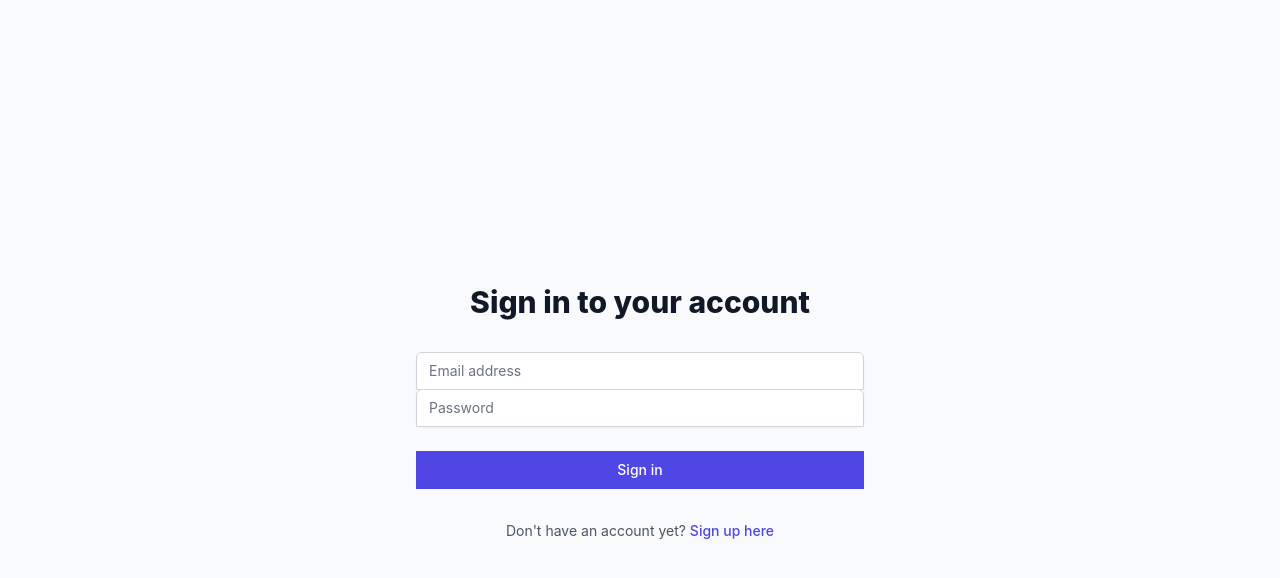
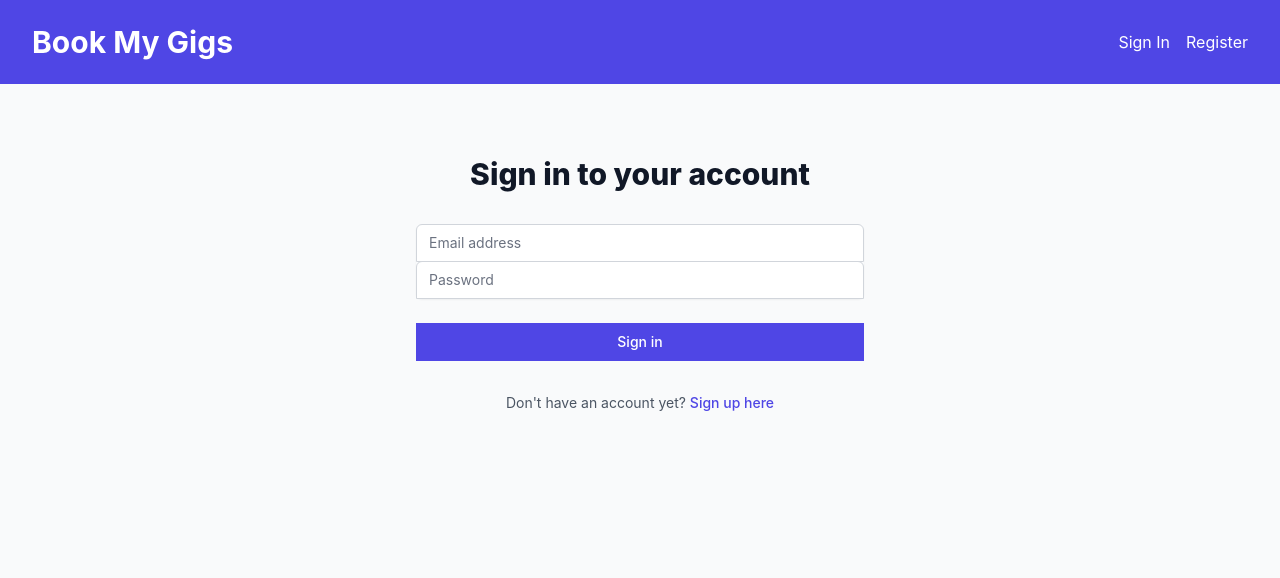
Before and after one commit to Gabrielparizet/book_my_gigs_front, a React (Create React App) app: page /signin in a window 1280 px wide. Shown: the top 578 px of the page. Built offline with nearby package versions, Linux system fonts and the light colour scheme.

Commit message:
feat(design): build Header component

```diff
--- a/src/App.js
+++ b/src/App.js
@@ -2,12 +2,24 @@ import React from 'react';
 import { BrowserRouter as Router, Route, Routes } from 'react-router-dom';
 import Register from './Pages/Register'
 import SignIn from './Pages/SignIn';
+import Header from './Components/Header';
 
+function Home() {
+  return (
+    <div className="min-h-screen bg-gray-50">
+      <Header />
+      <div className="max-w-7xl mx-auto py-6 px-4 sm:px-6 lg:px-8">
+        <h2 className="text-3xl font-bold text-gray-900">Welcome to Book My Gigs</h2>
+      </div>
+    </div>
+  )
+}
 function App() {
   return (
     <Router>
       <div className="App">
         <Routes>
+          <Route path="/" element={<Home />} />
           <Route path="/register" element={<Register />} />
           <Route path="/signin" element={<SignIn />} />
         </Routes>
--- /dev/null
+++ b/src/Components/Header.js
@@ -0,0 +1,26 @@
+import React from 'react';
+import { Link } from 'react-router-dom';
+
+function Header() {
+    return (
+        <header className="bg-indigo-600 shadow-lg">
+            <div className="max-w-7xl mx-auto py-6 px-4 sm:px-6 lg:px-8 flex justify-between items-center">
+                <h1 className="text-3xl font-bold text-white">
+                    <Link to="/">Book My Gigs</Link>
+                </h1>
+                <nav>
+                    <ul className="flex space-x-4">
+                        <li>
+                            <Link to="/signin" className="text-white hover:text-indigo-200">Sign In</Link>
+                        </li>
+                        <li>
+                            <Link to="/register" className="text-white hover:text-indigo-200">Register</Link>
+                        </li>
+                    </ul>
+                </nav>
+            </div>
+        </header>
+    );
+}
+
+export default Header;
--- a/src/Pages/Register.js
+++ b/src/Pages/Register.js
@@ -1,6 +1,7 @@
 import React, { useState } from 'react';
 import axios from 'axios';
 import { useNavigate, Link } from 'react-router-dom'
+import Header from '../Components/Header';
 
 function Register() {
     const [email, setEmail] = useState('');
@@ -40,7 +41,9 @@ function Register() {
     };
 
     return (
-        <div className="min-h-screen flex items-center justify-center bg-gray-50 py-12 px-4 sm:px-6 lg:px-8">
+      <div className="min-h-screen bg-gray-50">
+        <Header />
+        <div className="flex items-center justify-center bg-gray-50 py-12 px-4 sm:px-6 lg:px-8">
           <div className="max-w-md w-full space-y-8">
             <div>
               <h2 className="mt-6 text-center text-3xl font-extrabold text-gray-900">
@@ -118,6 +121,7 @@ function Register() {
             </div>
           </div>
         </div>
+      </div>
     )
 };
 
--- a/src/Pages/SignIn.js
+++ b/src/Pages/SignIn.js
@@ -1,6 +1,7 @@
 import React, { useState } from 'react';
 import axios from 'axios';
 import { useNavigate, Link } from 'react-router-dom';
+import Header from '../Components/Header';
 
 function SignIn() {
     const [email, setEmail] = useState('');
@@ -31,7 +32,9 @@ function SignIn() {
     };
 
     return (
-        <div className="min-h-screen flex items-center justify-center bg-gray-50 py-12 px-4 sm:px-6 lg:px-8">
+        <div className="min-h-screen bg-gray-50">
+            <Header />
+            <div className="flex items-center justify-center bg-gray-50 py-12 px-4 sm:px-6 lg:px-8">
                 <div className="max-w-md w-full space-y-8">
                     <div>
                         <h2 className="mt-6 text-center text-3xl font-extrabold text-gray-900">
@@ -94,6 +97,7 @@ function SignIn() {
                     </div>
                 </div>
             </div>
+        </div>
     );
 }
 
```
Lines whose indentation alone changed are shown as unchanged.
